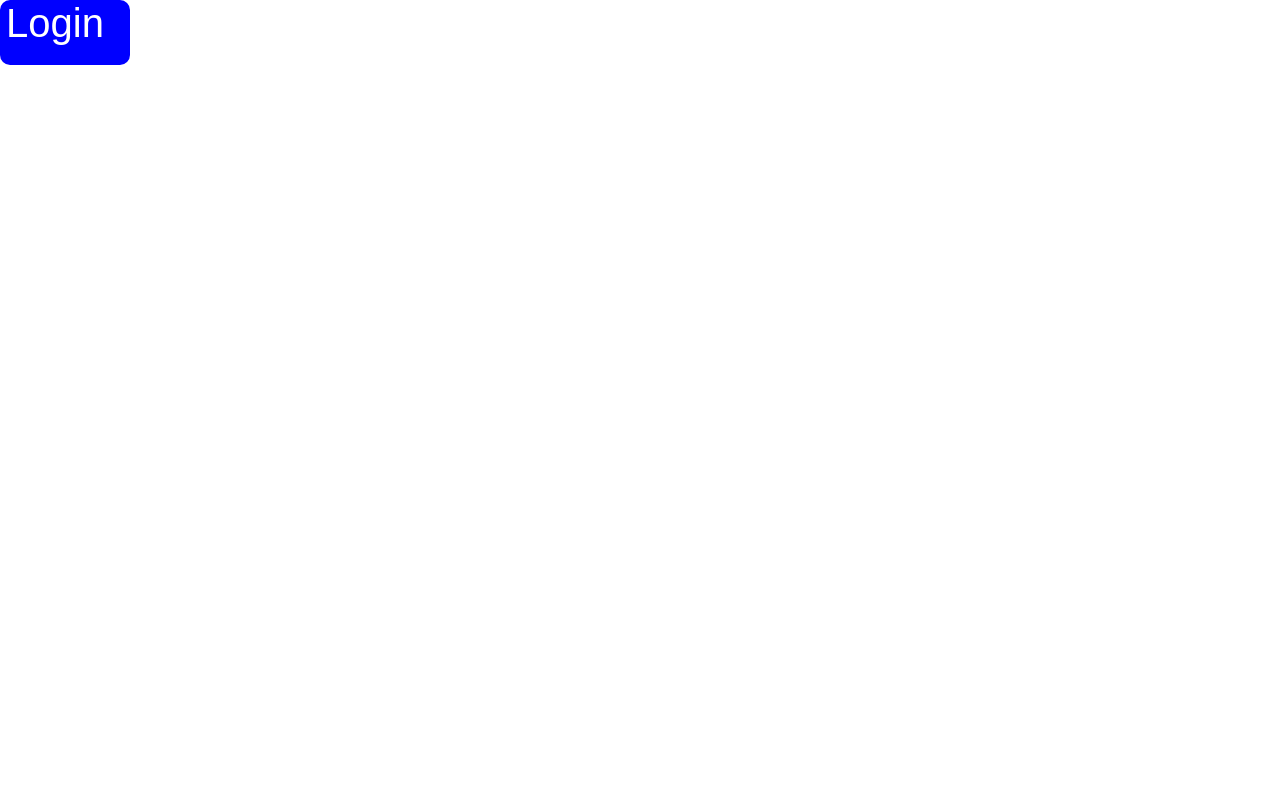
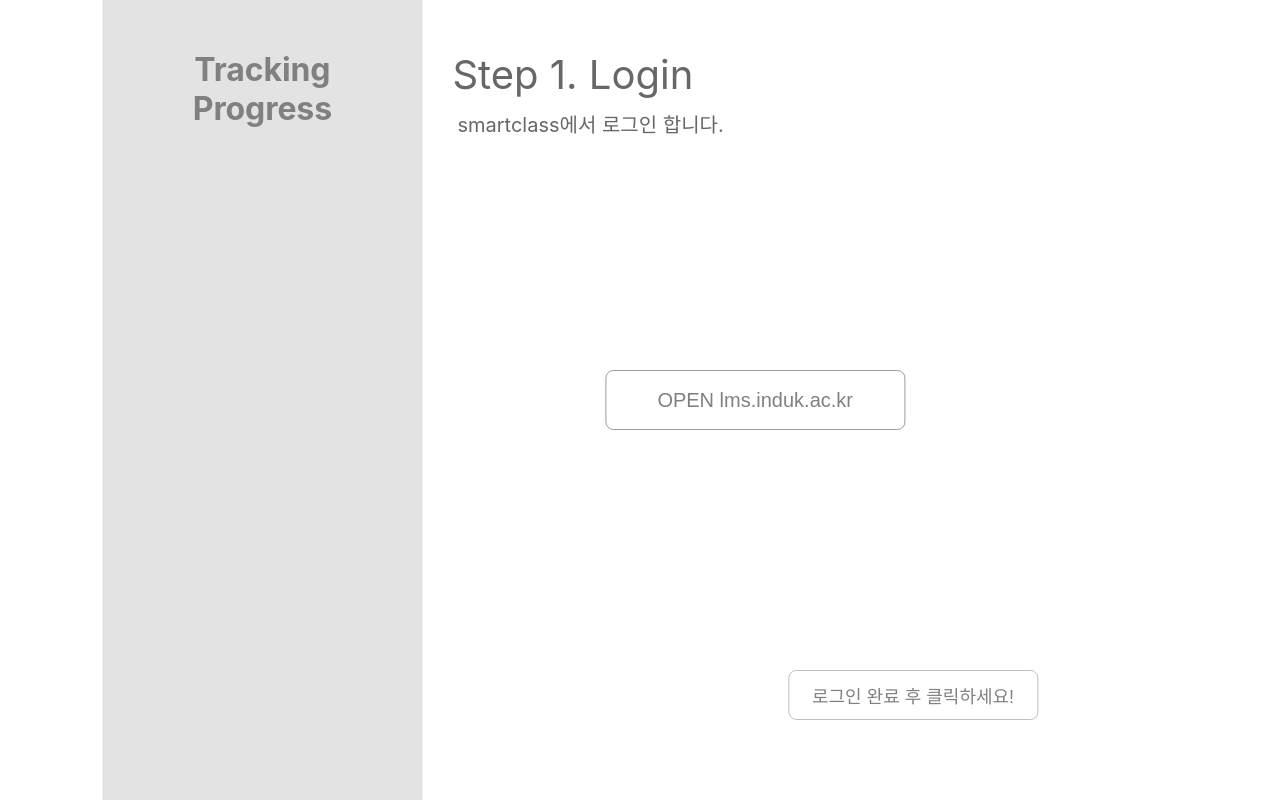
Before and after one commit to llooster/tracking-progress, a React (Create React App) app in the folder tracking-progress/: page /getValue in a window 1280 px wide. Built offline with nearby package versions, Linux system fonts and the light colour scheme.

Commit message:
Login 유도 화면

```diff
--- a/tracking-progress/src/component/App.js
+++ b/tracking-progress/src/component/App.js
@@ -1,16 +1,19 @@
-// import { render, screen } from "@testing-library/react";
-import React, { Component } from 'react';
-import Login from './Login';
+import React, { Component } from "react";
+import Login from "./Login/Login";
+// import GetValue from "./GetTheValue/GetValue";
 
 class App extends Component {
-  render() {
-    return <Login />;
-  }
+    constructor(props) {
+        super(props);
+        this.state = {
+            page: {
+                id: 1,
+            },
+        };
+    }
+    render() {
+        return <Login />;
+    }
 }
-// test("renders learn react link", () => {
-//     render(<App />);
-//     const linkElement = screen.getByText(/learn react/i);
-//     expect(linkElement).toBeInTheDocument();
-// });
 
 export default App;
--- /dev/null
+++ b/tracking-progress/src/component/GetTheValue/GetValue.js
@@ -0,0 +1,10 @@
+import React, { Component } from "react";
+import "./GetValue.css";
+
+class GetValue extends Component {
+    render() {
+        return <div className="whole">hello</div>;
+    }
+}
+
+export default GetValue;
--- a/tracking-progress/src/component/Login/Login.css
+++ b/tracking-progress/src/component/Login/Login.css
@@ -1,15 +1,98 @@
 * {
     box-sizing: border-box;
+    margin: 0;
 }
-button {
-    width: 130px;
-    height: 65px;
-    font-size: 40px;
-    color: white;
-    border: none;
-    border-radius: 10px;
-    background-color: blue;
-    font-weight: 300;
+.whole {
     display: flex;
+    transform: translate(10%, 0);
+    width: 80%;
+}
+.Tracking-Progress {
+    /* float: left;/ */
+    position: relative;
+    /* transform: translate(40%, 0); */
+    width: 35%;
+    max-width: 320px;
+    min-width: 220px;
+    height: 100vh;
+    background-color: rgb(227, 227, 227);
+    color: rgb(80, 80, 80);
+
+    display: flex;
+    flex-direction: row;
+    justify-content: center;
+}
+.Tracking-Progress .text {
+    width: 60%;
+    height: auto;
+    overflow: auto;
+    font-size: 200%;
+    color: gray;
+    font-weight: 700;
+    letter-spacing: -0.1px;
+    position: absolute;
+    display: flex;
+    flex-direction: row;
+    justify-content: center;
+    align-items: center;
+    transform: translate(0, 50px);
+    user-select: none;
     text-align: center;
 }
+.Step1 {
+    width: 65%;
+    max-width: 780px;
+    min-width: 510px;
+    height: auto;
+    display: flex;
+    position: relative;
+    flex-direction: row;
+    justify-content: center;
+    align-items: center;
+}
+.Step1 .explain {
+    width: 50%;
+    position: absolute;
+    top: 50px;
+    left: 30px;
+}
+.explain div:first-child {
+    font-size: 40px;
+    color: rgb(103, 103, 103);
+    margin-bottom: 10px;
+}
+.explain span:last-child {
+    position: absolute;
+    font-size: 20px;
+    color: rgb(103, 103, 103);
+    left: 5px;
+}
+.Step1 button:nth-child(2) {
+    font-size: 20px;
+    color: gray;
+    width: 300px;
+    height: 60px;
+    border: 0.5px solid rgb(157, 157, 157);
+    border-radius: 8px;
+    background-color: #fff;
+    cursor: pointer;
+}
+.Step1 button:nth-child(2):hover {
+    box-shadow: 0 0 3px 0 rgb(121, 121, 121);
+}
+.Step1 button:last-child {
+    position: absolute;
+    bottom: 80px;
+    right: 50px;
+    font-size: 18px;
+    color: gray;
+    width: 250px;
+    height: 50px;
+    border: 0.5px solid rgb(191, 191, 191);
+    border-radius: 8px;
+    background-color: #fff;
+    cursor: pointer;
+}
+.Step1 button:last-child:hover {
+    box-shadow: 0 0 3px 0 rgb(121, 121, 121);
+}
--- a/tracking-progress/src/component/Login/Login.js
+++ b/tracking-progress/src/component/Login/Login.js
@@ -1,14 +1,34 @@
-import React, { Component } from 'react';
-import './Login.css';
+import React, { Component } from "react";
+import "./Login.css";
 
 class Login extends Component {
-  render() {
-    return (
-      <div>
-        <button>Login</button>
-      </div>
-    );
-  }
+    render() {
+        return (
+            <div className="whole">
+                <div className="Tracking-Progress">
+                    <div className="text">Tracking Progress</div>
+                </div>
+                <div className="Step1">
+                    <div className="explain">
+                        <div>Step 1. Login</div>
+                        <span>smartclass에서 로그인 합니다.</span>
+                    </div>
+                    <button
+                        onClick={function (e) {
+                            window.open(
+                                "http://lms.induk.ac.kr",
+                                "PopupWin",
+                                "width=500,height=600"
+                            );
+                        }}
+                    >
+                        OPEN lms.induk.ac.kr
+                    </button>
+                    <button>로그인 완료 후 클릭하세요!</button>
+                </div>
+            </div>
+        );
+    }
 }
 
 export default Login;
```
Also changed, not shown: tracking-progress/src/component/GetTheValue/GetValue.css (added), 2 other files (tests, documents, lock files or other folders).
